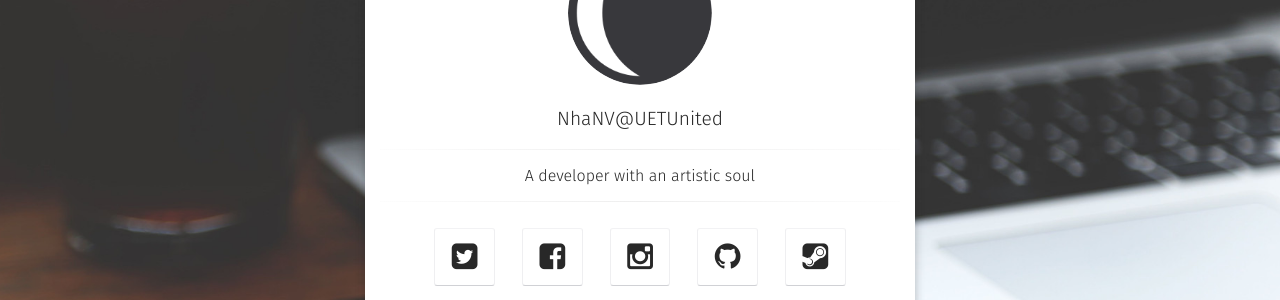
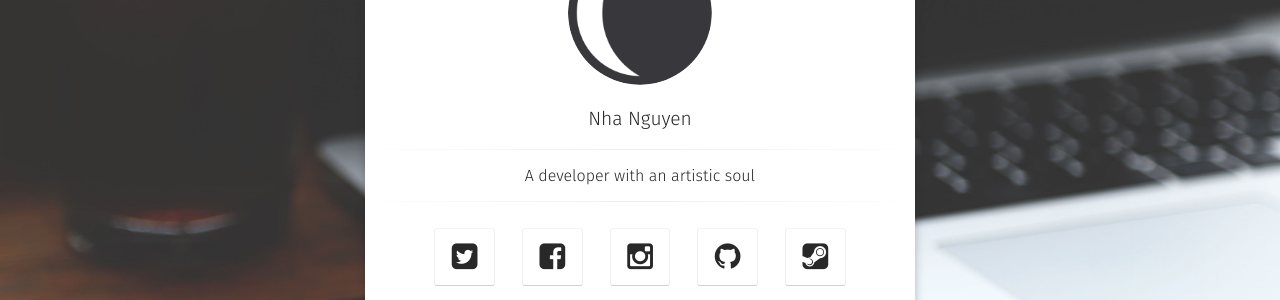
Before and after one commit to nhanv/nhanv.github.io, a Jekyll site: the page built from index.html, in a window 1280 px wide. Shown: the part 291-591 px from the top of the page. Built offline with Jekyll 4.4.1, drawn with Linux system fonts in a browser that asks for light colours; some web fonts are replaced.

Commit message:
Update config file

```diff
--- a/_config.yml
+++ b/_config.yml
@@ -1,5 +1,5 @@
 # Site
-title:              NhaNV@UETUnited
+title:              Nha Nguyen
 bio:                'A developer with an artistic soul'
 description:        "A developer with an artistic soul."
 reading_time:       true
```
